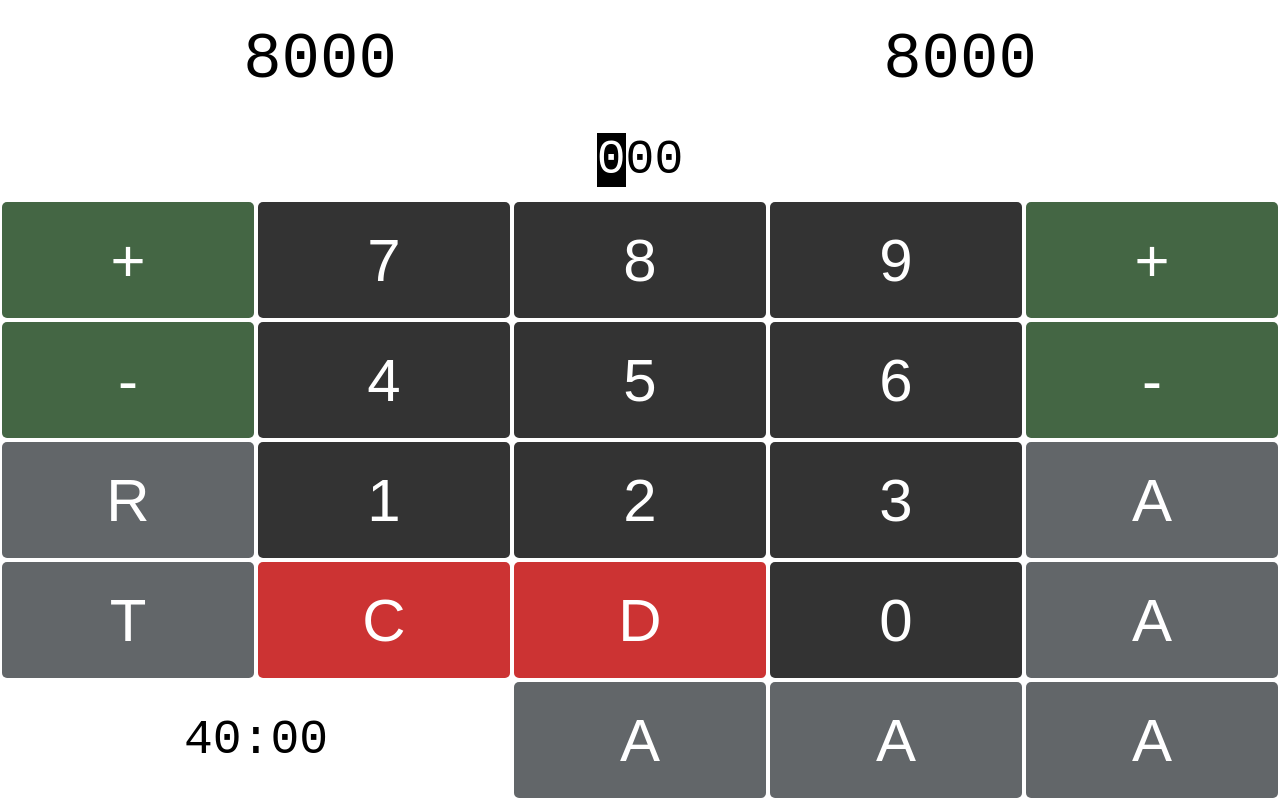
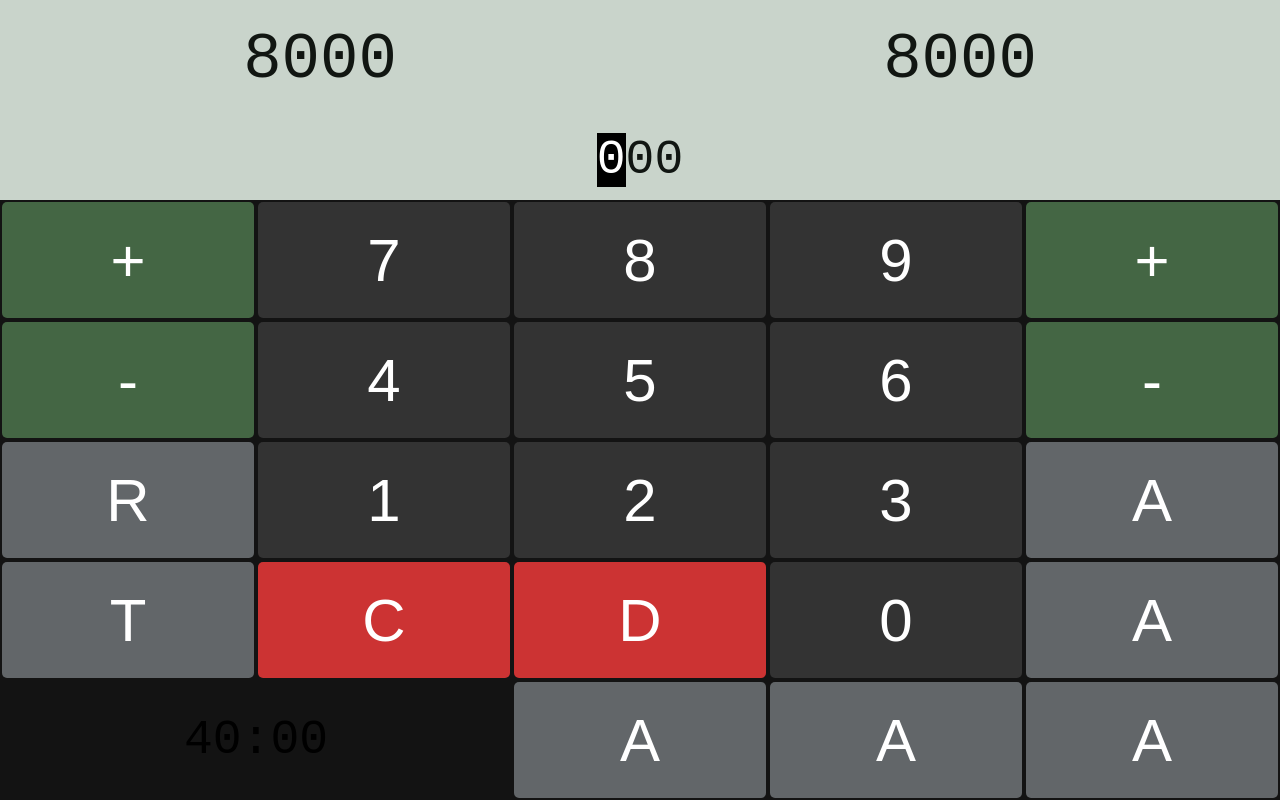
Before and after one commit to jacksonrayhamilton/yugioh-calculator-2016, a website: page index.html in a window 1280 px wide. Drawn offline with nearby package versions, Linux system fonts and the light colour scheme.

Commit message:
Styling tweaks

```diff
--- a/styles.css
+++ b/styles.css
@@ -1,5 +1,4 @@
 * {
-    -webkit-user-select: none;
     user-select: none;
 
     box-sizing: border-box;
@@ -13,9 +12,10 @@ body {
 body {
     margin: 0;
 
+    /* Default font. */
     font-family: sans-serif;
 
-    overflow: hidden;
+    background-color: #131313;
 }
 
 .yc-life-points,
@@ -33,6 +33,13 @@ body {
     display: table-cell;
     vertical-align: middle;
     text-align: center;
+}
+
+/* LCD color scheme. */
+.yc-life-points,
+.yc-expression {
+    color: #111612;
+    background-color: #C9D4CB;
 }
 
 .yc-life-points {
```
